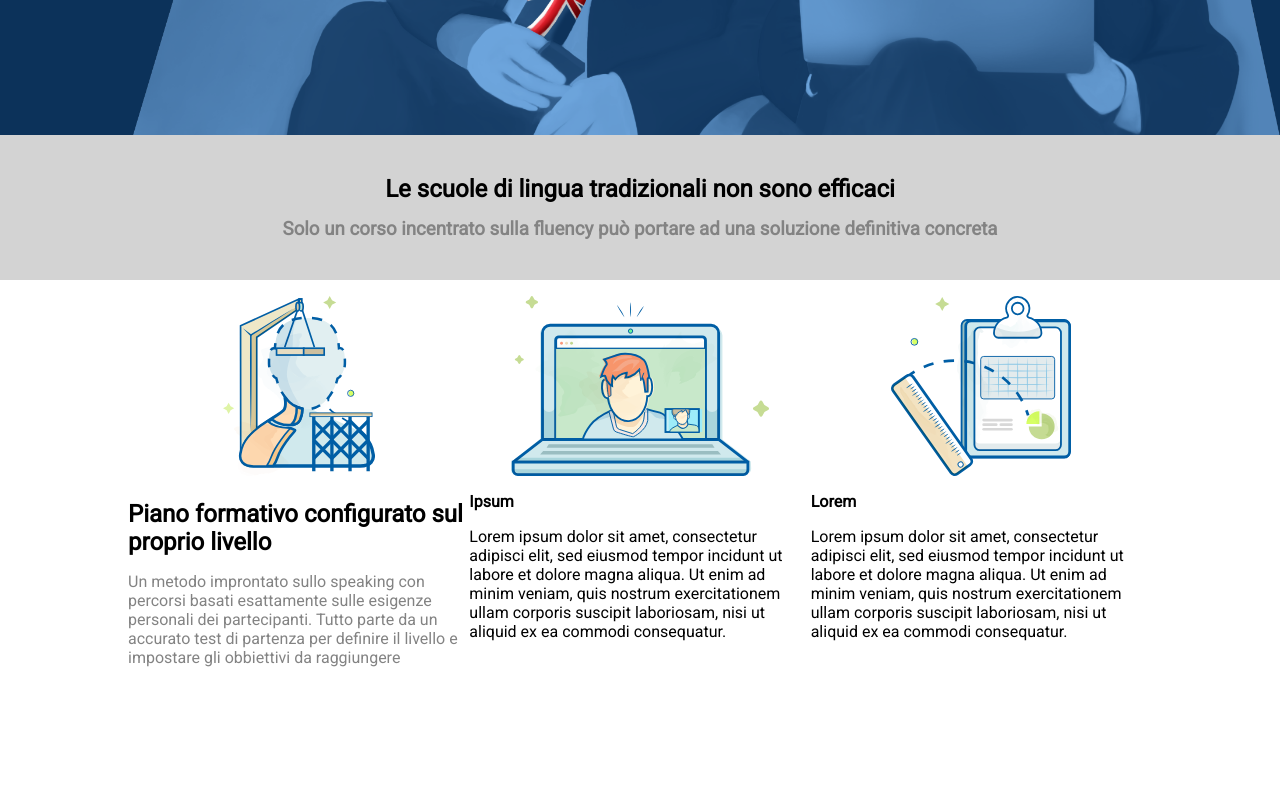
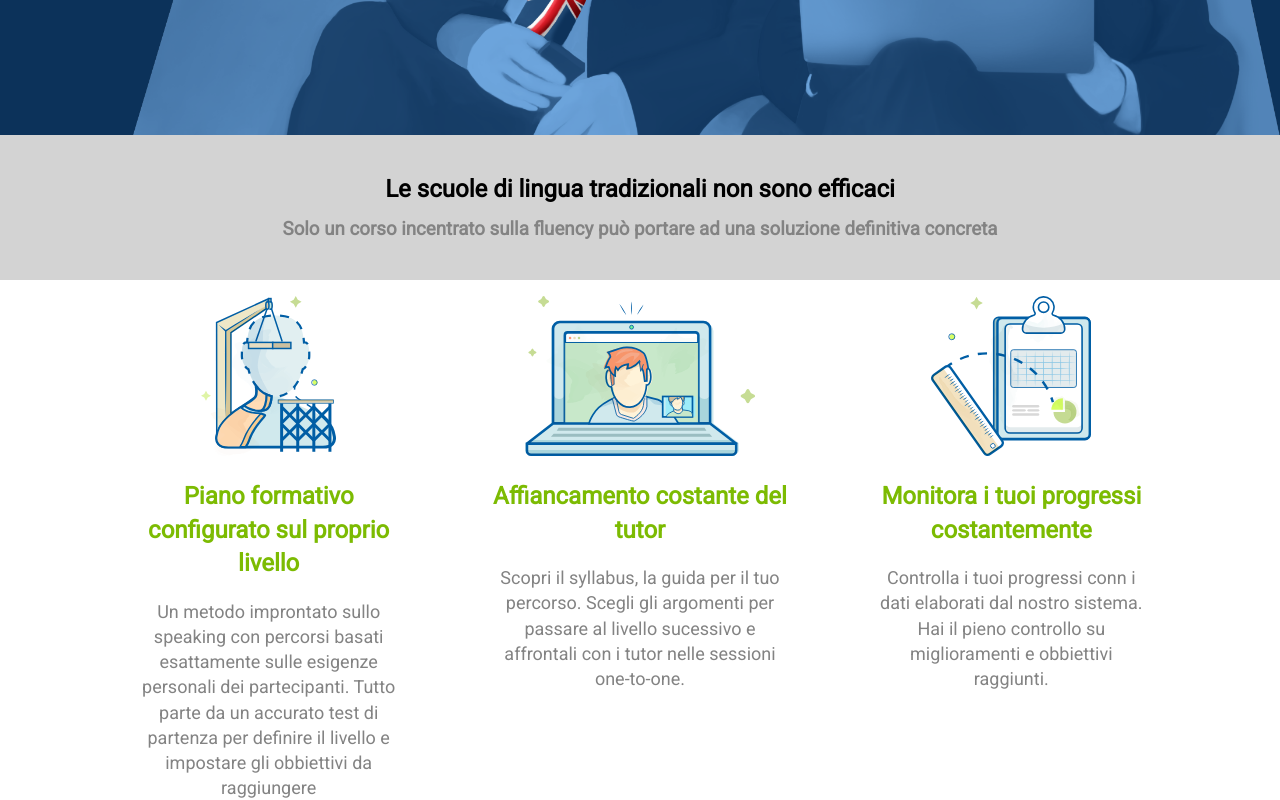
Before and after one commit to andreamarangon/htmlcss-fluentify, a plain HTML site: page index.html in a window 1280 px wide. Shown: the part 402-1202 px from the top of the page. Before the commit the page ends 1069 px from the top, so only its background shows below. Drawn offline with Linux system fonts and the light colour scheme.

Commit message:
quinto push con lavoro su main

```diff
--- a/assets/css/master.css
+++ b/assets/css/master.css
@@ -139,35 +139,11 @@ ul a {
 }
 .col-33{
   width: calc(100% / 3);
+  text-align:center;
+  line-height: 1.4;
 }
 
 /* width columns */
-.img-left{
-  background-image: url('../img/profile.svg');
-  background-repeat: no-repeat;
-  background-size: cover;
-  height: 170px;
-  background-repeat: no-repeat;
-  background-position: center;
-}
-
-.img-center{
-  background-image: url('../img/computer.svg');
-  background-repeat: no-repeat;
-  background-size: cover;
-  height: 170px;
-  background-repeat: no-repeat;
-  background-position: center;
-}
-
-.img-right{
-  background-image: url('../img/doc.svg');
-  background-repeat: no-repeat;
-  background-size: cover;
-  height: 170px;
-  background-repeat: no-repeat;
-  background-position: center;
-}
 
 /* MAIN-SECTION-2 */
 
@@ -175,13 +151,34 @@ ul a {
 .text-gray{
   color: #838383;
 }
+
+.text-green {
+  color: #7CBB02;
+}
+
 .mt-1 {
   margin-top: 1em;
 }
+
+.fz-1 {
+  font-size: 18px;
+}
 /* UTILITY */
 .col-33 img {
-  height: 180px;
+  height: 160px;
   display:block;
   margin: 0px auto;
   text-align:center;
 }
+
+.col-center {
+  padding: 0 20px;
+}
+
+.col-left {
+  padding-right: 60px;
+}
+
+.col-right {
+  padding-left: 60px
+}
--- a/index.html
+++ b/index.html
@@ -49,20 +49,20 @@
       </section>
       <section class="container">
         <div class="row">
-          <div class="col-33 mt-1">
+          <div class="col-33 col-left mt-1">
             <img src="./assets/img/profile.svg" alt="">
-            <h1 class="mt-1">Piano formativo configurato sul proprio livello</h1>
-            <p class="text-gray mt-1">Un metodo improntato sullo speaking con percorsi basati esattamente sulle esigenze personali dei partecipanti. Tutto parte da un accurato test di partenza per definire il livello e impostare gli obbiettivi da raggiungere</p>
+            <h1 class="text-green mt-1">Piano formativo configurato sul proprio livello</h1>
+            <p class="fz-1 text-gray mt-1">Un metodo improntato sullo speaking con percorsi basati esattamente sulle esigenze personali dei partecipanti. Tutto parte da un accurato test di partenza per definire il livello e impostare gli obbiettivi da raggiungere</p>
           </div>
-          <div class="col-33 mt-1">
+          <div class="col-33 col-center mt-1">
             <img src="./assets/img/computer.svg" alt="">
-            <h4 class="mt-1">Ipsum</h4>
-            <p class="gray-t mt-1">Lorem ipsum dolor sit amet, consectetur adipisci elit, sed eiusmod tempor incidunt ut labore et dolore magna aliqua. Ut enim ad minim veniam, quis nostrum exercitationem ullam corporis suscipit laboriosam, nisi ut aliquid ex ea commodi consequatur.</p>
+            <h1 class="text-green mt-1">Affiancamento costante del tutor</h1>
+            <p class="fz-1 text-gray mt-1">Scopri il syllabus, la guida per il tuo percorso. Scegli gli argomenti per passare al livello sucessivo e affrontali con i tutor nelle sessioni one-to-one.</p>
           </div>
-          <div class="col-33 mt-1">
+          <div class="col-33 col-right mt-1">
             <img src="./assets/img/doc.svg" alt="">
-            <h4 class="mt-1">Lorem</h4>
-            <p class="gray-t mt-1">Lorem ipsum dolor sit amet, consectetur adipisci elit, sed eiusmod tempor incidunt ut labore et dolore magna aliqua. Ut enim ad minim veniam, quis nostrum exercitationem ullam corporis suscipit laboriosam, nisi ut aliquid ex ea commodi consequatur.</p>
+            <h1 class="text-green mt-1">Monitora i tuoi progressi costantemente</h1>
+            <p class="fz-1 text-gray mt-1">Controlla i tuoi progressi conn i dati elaborati dal nostro sistema. Hai il pieno controllo su miglioramenti e obbiettivi raggiunti.</p>
           </div>
         </div>
       </section>
```
